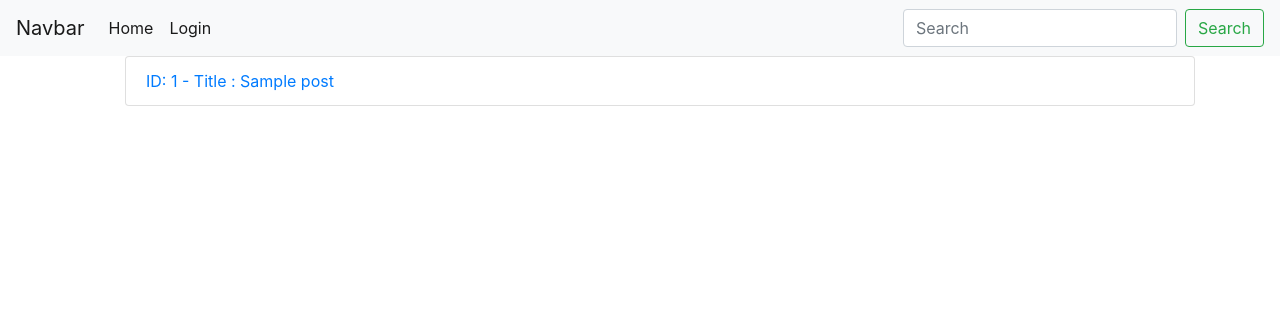
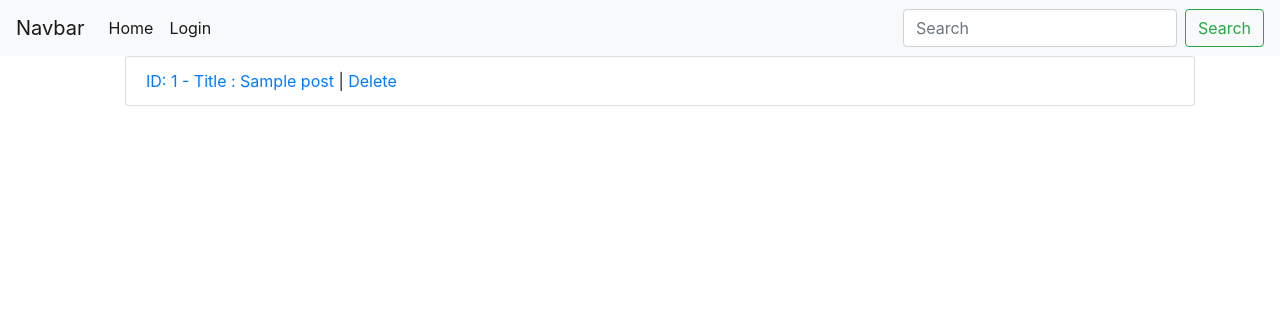
Before and after one commit to PeriGK/django2sampleproject, a Django app: page /posts/ in a window 1280 px wide. Shown: the top 316 px of the page. Run offline with Django 3.2, Linux system fonts and the light colour scheme; tables that the repository leaves empty hold one stand-in row (values such as "Sample post"); parts of the project's set-up code (start-up, migrations or seed data) failed here and were passed over; some libraries are stand-ins or nearby versions.

Commit message:
added elete post ability

```diff
--- a/posts/templates/posts/index.html
+++ b/posts/templates/posts/index.html
@@ -9,7 +9,8 @@
        <li class="list-group-item">
           <a href = "/posts/{{post.id}}">
                ID: {{post.id}} - Title : {{ post.title}}
-          </a>
+          </a> |
+          <a href="/posts/delete/{{post.id}}/"> Delete</a>
        </li>
     {% endfor %}
 </ul>
--- a/posts/urls.py
+++ b/posts/urls.py
@@ -4,5 +4,6 @@ from . import views
 urlpatterns = [
     path('', views.index, name='index'),
     path('<int:postid>/', views.detail, name='detail'),
+    path('delete/<int:postid>/', views.delete_post, name='delete'),
     path('new/', views.post_form,name='create')
 ]
--- a/posts/views.py
+++ b/posts/views.py
@@ -1,6 +1,7 @@
 from django.contrib.auth.decorators import login_required
 from django.http import HttpResponse, HttpResponseRedirect
-from django.shortcuts import render
+from django.shortcuts import render, get_object_or_404
+from django.contrib import messages
 
 from .models import Posts
 from .forms import PostsForm
@@ -31,3 +32,14 @@ def post_form(request):
             post = Posts.objects.create(title=title, body=body, userId=request.user)
             return HttpResponseRedirect("/posts/"+str(post.id))
     return render(request, 'posts/newpost.html', {'form': form, 'url_redirect': 'posts'})
+
+
+@login_required
+def delete_post(request, postid=None):
+
+    if request.method == "GET":
+        post = get_object_or_404(Posts, id=postid)
+
+        post.delete()
+        messages.success(request, "Post successfully deleted!")
+        return HttpResponseRedirect('/posts/')
```
